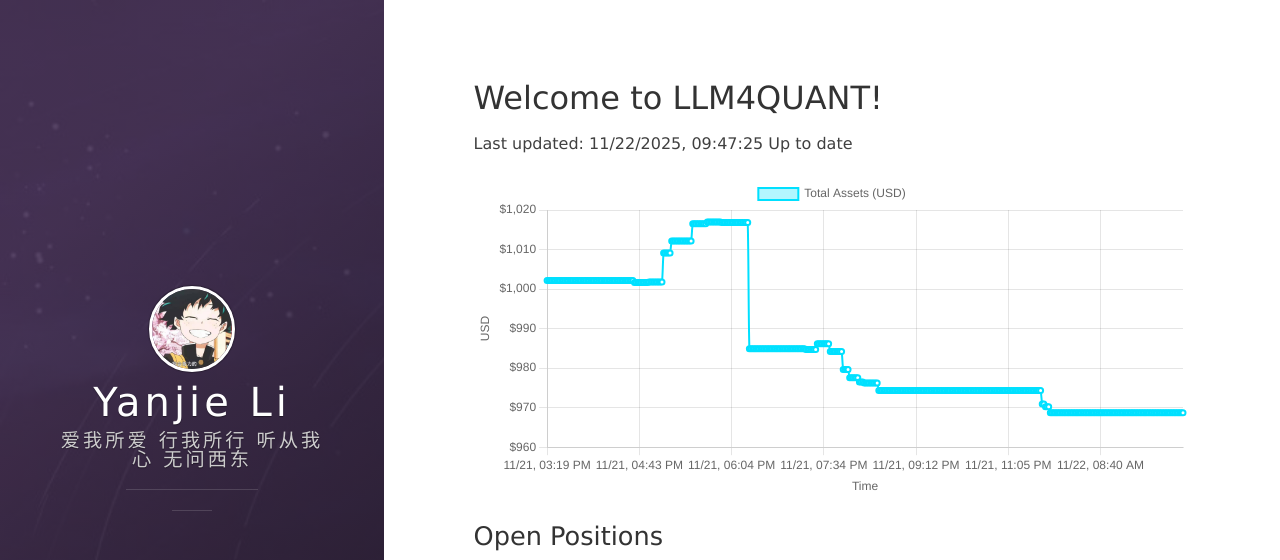
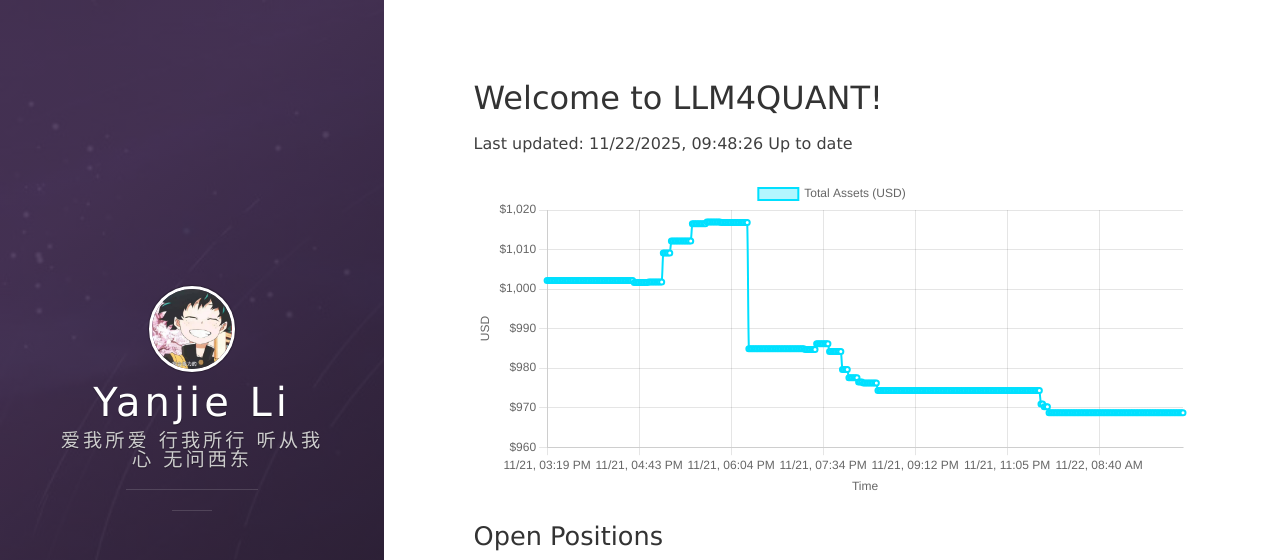
Before and after one commit to leeyegy/leeyegy.github.io, a Jekyll site: the page built from live-trading.html, in a window 1280 px wide and 1026 px high. Shown: the top 560 px of the window. Built offline with Jekyll 4.4.1, drawn with Linux system fonts in a browser that asks for light colours; nearby versions of some CDN libraries.

Commit message:
AccountMonitor: update balance history 2025-11-22T17:48:26+08:00

```diff
--- a/assets/data/binance/balance-history.json
+++ b/assets/data/binance/balance-history.json
@@ -1,5 +1,5 @@
 {
-  "generatedAt": "2025-11-22T17:47:25+08:00",
+  "generatedAt": "2025-11-22T17:48:26+08:00",
   "asset": "total_usd_value",
   "history": [
     {
@@ -1576,6 +1576,10 @@
     },
     {
       "timestamp": "2025-11-22T17:47:25+08:00",
+      "totalUsd": 968.69074819
+    },
+    {
+      "timestamp": "2025-11-22T17:48:26+08:00",
       "totalUsd": 968.69074819
     }
   ]
```
